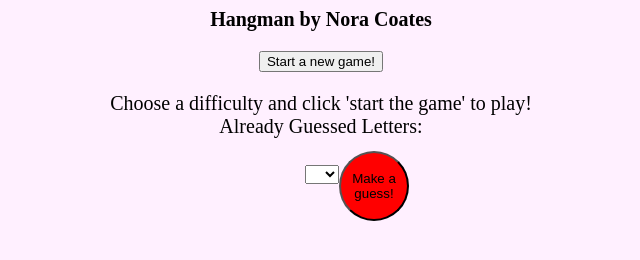
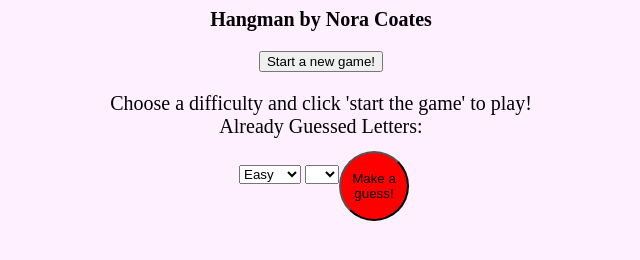
Before and after one commit to NoraWC/Hangman, a plain HTML site: page index.html in a window 1280 px wide. Shown: the top 260 px of the page, without its empty margins (319-959 px from the left). Drawn offline with Linux system fonts and the light colour scheme.

Commit message:
Update index.html

```diff
--- a/index.html
+++ b/index.html
@@ -9,13 +9,19 @@
 <body>
 
 <div id = "title" class = 'display'>Hangman by Nora Coates</div>
+
 <button id = "new" onclick = "newGame(); returnLives()">Start a new game!</button>
-
 
 
 <div id = "livesLeft" class = 'display'></div>
 
 <div id = 'center'>
+    <select id = "diff_list" class = "list" title = 'difficulty'>
+        <option id = '0'>Easy</option>
+        <option id = '1'>Middle</option>
+        <option id = '2'>Hard</option>
+    </select>
+
     <select id = 'list' title = 'list'>
     </select>
     <button id = "done" onclick = "isLetter(document.getElementById('list').value)">Make a guess!</button>
@@ -27,8 +33,5 @@
     WALDO = isLetter(document.getElementById('list').value);
 </script></div>
 
-
-
-
 </body>
 </html>
```
